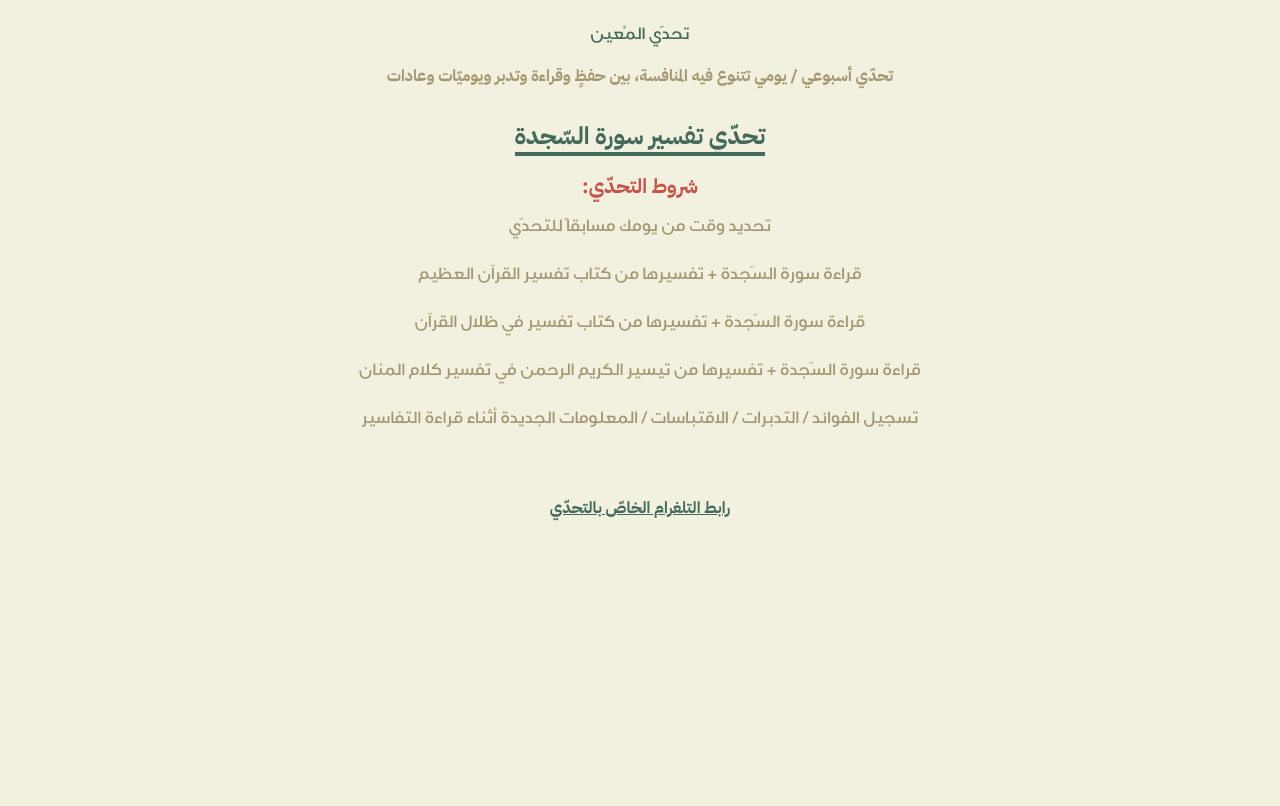
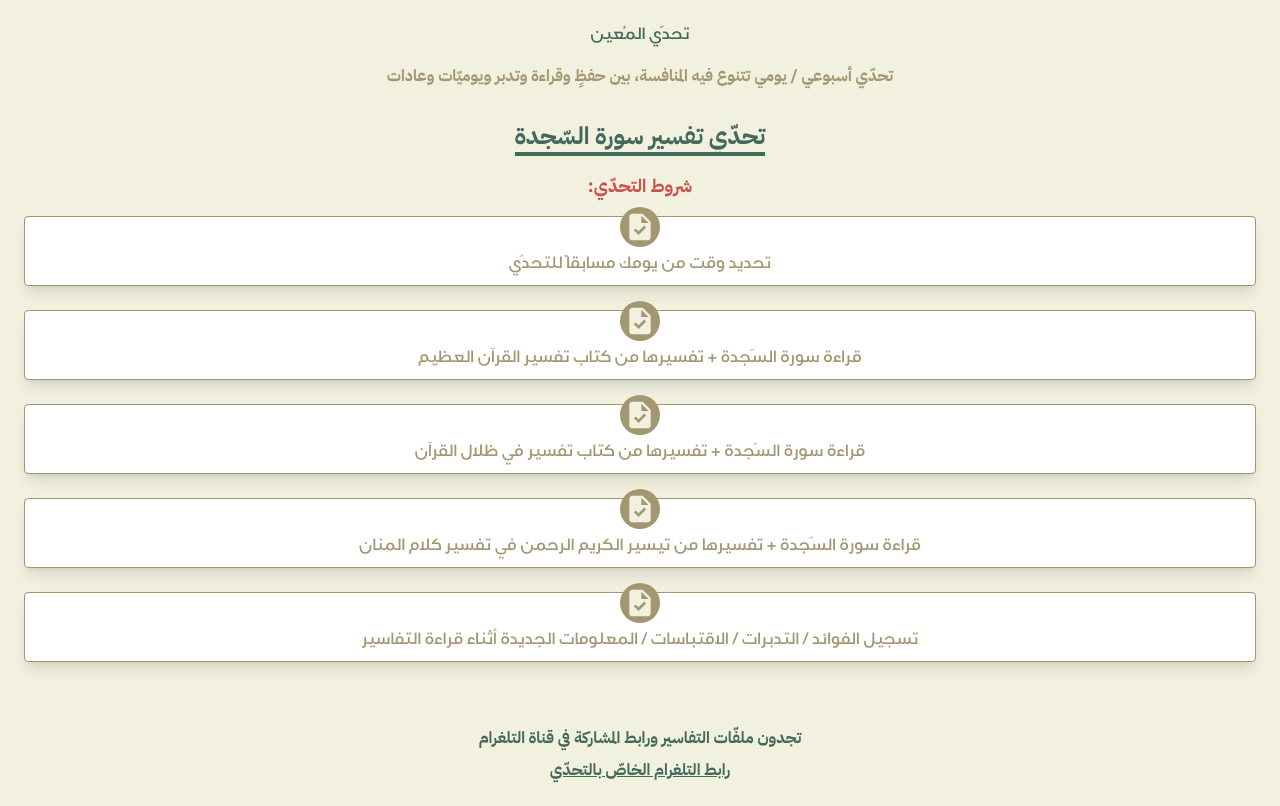
Before and after one commit to Khodor21/almu3in, a Next.js app: page /sections/quiz in a window 1280 px wide. Built offline with nearby package versions, Linux system fonts and the light colour scheme.

Commit message:
Add Challenge

```diff
--- /dev/null
+++ b/app/sections/advices/delete.js
@@ -0,0 +1,39 @@
+import React from "react";
+
+const DeleteConfirmationModal = ({
+  showModal,
+  postIdToDelete,
+  onConfirm,
+  onCancel,
+}) => {
+  if (!showModal) return null;
+
+  return (
+    <div
+      id="swissra"
+      className="fixed top-0 left-0 w-full h-screen bg-[#292929] opacity-95 flex justify-center items-center"
+    >
+      <div className="bg-second px-4 py-8 rounded-md shadow-lg">
+        <h3 className="text-lg text-main font-bold mb-4">
+          هل أنت متأكد من أنك تريد هذا المنشور؟{" "}
+        </h3>
+        <div className="flex justify-between">
+          <button
+            onClick={onCancel}
+            className="px-4 py-2 rounded-md text-red hover:text-main"
+          >
+            إلغاء
+          </button>
+          <button
+            onClick={() => onConfirm(postIdToDelete)}
+            className="px-4 py-2 rounded-md bg-red text-second hover:bg-main"
+          >
+            مسح
+          </button>
+        </div>
+      </div>
+    </div>
+  );
+};
+
+export default DeleteConfirmationModal;
--- a/app/sections/advices/page.js
+++ b/app/sections/advices/page.js
@@ -2,11 +2,28 @@
 import React, { useState, useEffect } from "react";
 import axios from "axios";
 import Link from "next/link";
+import DeleteConfirmationModal from "./delete";
 import { motion } from "framer-motion";
 import { FaArrowLeft } from "react-icons/fa";
+import { ImBin2 } from "react-icons/im";
 
 const advice = () => {
   const [posts, setPosts] = useState([]);
+  const [isAdmin, setIsAdmin] = useState(false);
+  const [showDeleteModal, setShowDeleteModal] = useState(false);
+  const [postIdToDelete, setPostIdToDelete] = useState(null);
+
+  const adminUsername = "almu3inadmin";
+  const adminPassword = "almu3inadmin123";
+
+  useEffect(() => {
+    const storedUsername = localStorage.getItem("username");
+    const storedPassword = localStorage.getItem("password");
+
+    if (storedUsername === adminUsername && storedPassword === adminPassword) {
+      setIsAdmin(true);
+    }
+  }, []);
 
   const getPosts = async () => {
     try {
@@ -24,6 +41,12 @@ const advice = () => {
   useEffect(() => {
     getPosts();
   }, []);
+
+  const handleDeletePost = (postId) => {
+    setShowDeleteModal(true);
+    setPostIdToDelete(postId);
+  };
+
   const postVariants = {
     hidden: { opacity: 0, x: 50 },
     visible: { opacity: 1, x: 0 },
@@ -40,6 +63,24 @@ const advice = () => {
             ease: [0, 0.71, 0.2, 1.01],
           }}
         >
+          {showDeleteModal && (
+            <DeleteConfirmationModal
+              showModal={showDeleteModal}
+              postIdToDelete={postIdToDelete}
+              onConfirm={() => {
+                axios
+                  .delete(
+                    `https://almu3in-server.vercel.app/api/posts/${postIdToDelete}`
+                  )
+                  .then(() => {
+                    setShowDeleteModal(false);
+                    getPosts();
+                  })
+                  .catch((err) => console.error(err));
+              }}
+              onCancel={() => setShowDeleteModal(false)}
+            />
+          )}{" "}
           <div className="flex flex-col gap-4 px-6">
             <div className="flex justify-between">
               <Link href="/sections">
@@ -65,15 +106,26 @@ const advice = () => {
           transition={{ duration: 2 }}
         >
           {posts.map((post) => (
-            <Link href={`/sections/advices/${post._id}`} key={post._id}>
-              <div
-                id="ibmBold"
-                className="flex flex-col float-end mx-6 mb-6 text-right bg-third w-[80%] rounded"
-              >
+            <div
+              key={post._id}
+              id="ibmBold"
+              className="flex flex-col float-end mx-6 mb-6 text-right bg-third w-[80%] rounded"
+            >
+              <Link href={`/sections/advices/${post._id}`}>
                 <h1 className="m-2 text-xl text-second">{post.title}</h1>
                 <h3 className="m-2 text-second/70">{post.subtitle}</h3>
+              </Link>
+              <div className="flex flex-row-reverse justify-between">
+                {isAdmin && (
+                  <button
+                    className="text-second m-2"
+                    onClick={() => handleDeletePost(post._id)}
+                  >
+                    <ImBin2 />
+                  </button>
+                )}
               </div>
-            </Link>
+            </div>
           ))}
         </motion.div>
       </div>
--- a/app/sections/page.js
+++ b/app/sections/page.js
@@ -64,24 +64,28 @@ const SectionsPage = () => {
             title="نصائِـحُ المُعين"
             linkTitle="النصائح"
             linkHref="/sections/advices"
+            alt="نصائح"
           />
           <ServiceItem
             image={Summarize}
             title="ملخّصات المُعين"
             linkTitle="الملخصّات"
             linkHref="/sections/summarizes"
+            alt="تلخيص"
           />
           <ServiceItem
             image={Book}
             title="مقالات المُعين"
             linkTitle="المقالات"
             linkHref="/sections/blogs"
+            alt="مقال"
           />
           <ServiceItem
             image={Quiz}
             title="تحدّي المُعين"
             linkTitle="التحدي"
             linkHref="/sections/quiz"
+            alt="تحدي"
           />
         </div>
       </div>
--- a/app/sections/quiz/page.js
+++ b/app/sections/quiz/page.js
@@ -1,5 +1,24 @@
 import Link from "next/link";
 import React from "react";
+import { MdTask } from "react-icons/md";
+
+const challengeSteps = [
+  {
+    text: "تحديد وقت من يومك مسابقاً للتحدّي",
+  },
+  {
+    text: "قراءة سورة السّجدة + تفسيرها من كتاب تفسير القرآن العظيم",
+  },
+  {
+    text: "قراءة سورة السّجدة + تفسيرها من كتاب تفسير في ظلال القرآن",
+  },
+  {
+    text: " قراءة سورة السّجدة + تفسيرها من تيسير الكريم الرحمن في تفسير كلام المنان",
+  },
+  {
+    text: "تسجيل الفوائد / التدبرات / الاقتباسات / المعلومات الجديدة أثناء قراءة التفاسير",
+  },
+];
 
 const quiz = () => {
   return (
@@ -20,29 +39,30 @@ const quiz = () => {
         >
           تحدّي تفسير سورة السّجدة
         </h1>
-        <h3 className="text-red text-xl" id="ibmBold">
+        <h3 className="text-red text-lg" id="ibmBold">
           :شروط التحدّي
         </h3>
         <div className="flex flex-col gap-6 text-third" id="swissra">
-          <ul>تحديد وقت من يومك مسابقاً للتحدّي </ul>
-          <ul>قراءة سورة السّجدة + تفسيرها من كتاب تفسير القرآن العظيم </ul>
-          <ul>قراءة سورة السّجدة + تفسيرها من كتاب تفسير في ظلال القرآن </ul>
-          <ul>
-            قراءة سورة السّجدة + تفسيرها من تيسير الكريم الرحمن في تفسير كلام
-            المنان
-          </ul>{" "}
-          <ul>
-            تسجيل الفوائد / التدبرات / الاقتباسات / المعلومات الجديدة أثناء
-            قراءة التفاسير
-          </ul>
+          {challengeSteps.map((step, idx) => (
+            <div
+              id={idx}
+              className="bg-white border-[0.5px] shadow-lg px-4 py-2 rounded relative"
+            >
+              <MdTask className="absolute bg-third text-second p-1 top-[-10px] left-1/2 -translate-x-1/2 w-10 h-10 rounded-full" />
+              <p className="mt-7">{step.text}</p>
+            </div>
+          ))}
         </div>
       </div>
       <Link
-        href="https://web.telegram.org/k/"
+        href="https://t.me/islamicwritess"
         className="text-main "
         id="ibmBold"
       >
-        <p className="mt-16 underline">رابط التلغرام الخاصّ بالتحدّي</p>
+        <p className="mt-16">
+          تجدون ملفّات التفاسير ورابط المشاركة في قناة التلغرام
+        </p>
+        <p className="underline mt-2">رابط التلغرام الخاصّ بالتحدّي</p>
       </Link>
     </div>
   );
```
